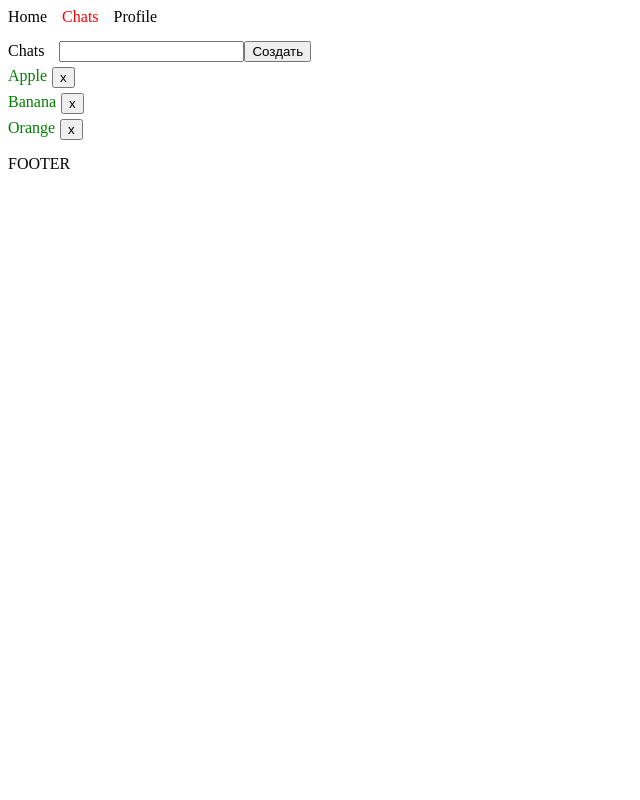
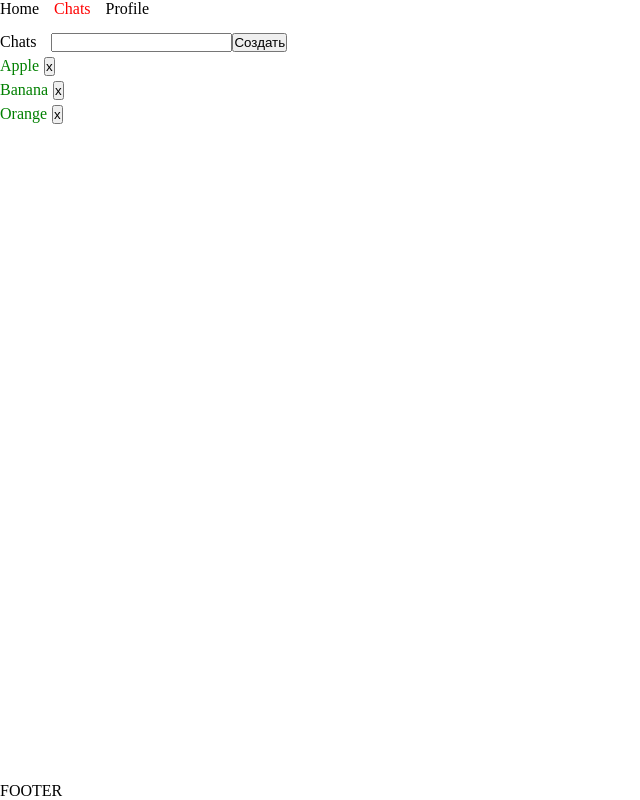
Before and after one commit to ivanSemi/reactlesson1, a React (Create React App) app: page /chats in a window 1280 px wide. Shown: the whole page, without its empty margins (0-640 px from the left). Built offline with nearby package versions, Linux system fonts and the light colour scheme.

Commit message:
edit footer - anonim function

```diff
--- a/src/App.css
+++ b/src/App.css
@@ -1,3 +1,16 @@
+*{
+    margin: 0;
+    padding: 0;
+    box-sizing: border-box;
+}
+
+html,body,#root{
+    min-height: 100vh;
+}
+#root{
+    display: flex;
+    flex-direction: column;
+}
 .header {
     display: flex;
 }
@@ -9,7 +22,7 @@
 
 main {
     margin: 15px 0;
-
+    flex: 1;
 }
 .conteiner_box {
 
--- a/src/pages/Chats.jsx
+++ b/src/pages/Chats.jsx
@@ -31,13 +31,19 @@ const Chats = () => {
     setChats(newValue)
   }
 
+  const onChangeName = (e) =>{
+    setName(e.target.value);
+  }
+
+
+
   return (
     <div className="conteiner_box">
       <span className="head_name_chats">Chats</span>
       <input
         name={name}
         value={name}
-        onChange={(e) => setName(e.target.value)}
+        onChange={onChangeName}
       />
       <button onClick={addHandler}>Создать</button>
       {chats.map((chat) => {
@@ -45,7 +51,7 @@ const Chats = () => {
           <div className="author_box" key={chat.id}>
             <div className="author_name">{chat.name}</div>
             <div>
-              <button onClick={() => deleteHandler(chat.id)}>x</button>
+              <button onClick={deleteHandler.bind(null,chat.id)}>x</button>
             </div>
           </div>
         );
--- a/src/pages/Home.jsx
+++ b/src/pages/Home.jsx
@@ -1,11 +1,13 @@
-import React from 'react';
+import React from "react";
 
 const Home = () => {
-    return (
-        <div>
-            Home
-        </div>
-    );
+  return (
+    <div>
+      <div>Home</div>
+      <div>Home</div>
+      <div>Home</div>
+    </div>
+  );
 };
 
 export default Home;
```
